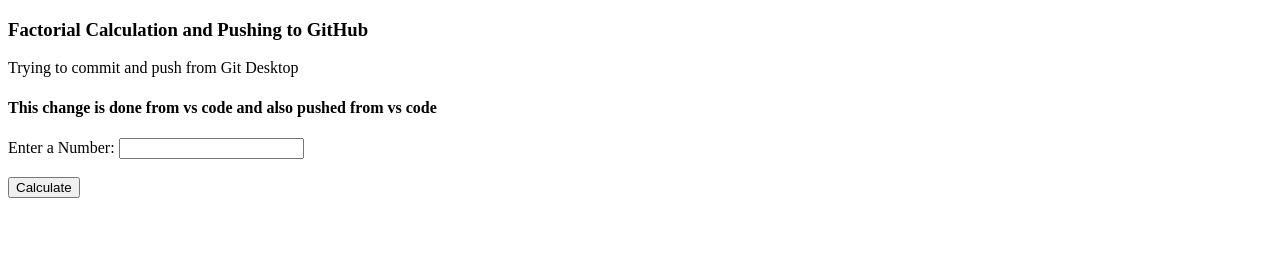
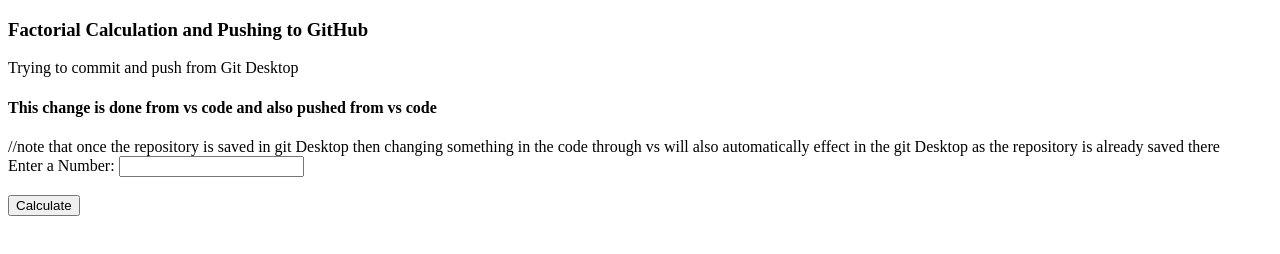
Before and after one commit to iamanish2061/TryingGit, a plain HTML site: page index.html in a window 1280 px wide. Drawn offline with Linux system fonts and the light colour scheme.

Commit message:
some notes

```diff
--- a/index.html
+++ b/index.html
@@ -9,6 +9,8 @@
     <h3>Factorial Calculation and Pushing to GitHub</h3>
     <p>Trying to commit and push from Git Desktop</p>
     <h4>This change is done from vs code and also pushed from vs code </h4>
+    //note that once the repository is saved in git Desktop then changing something in the code through vs will also
+    automatically effect in the git Desktop as the repository is already saved there
 
     <form>
 
```
